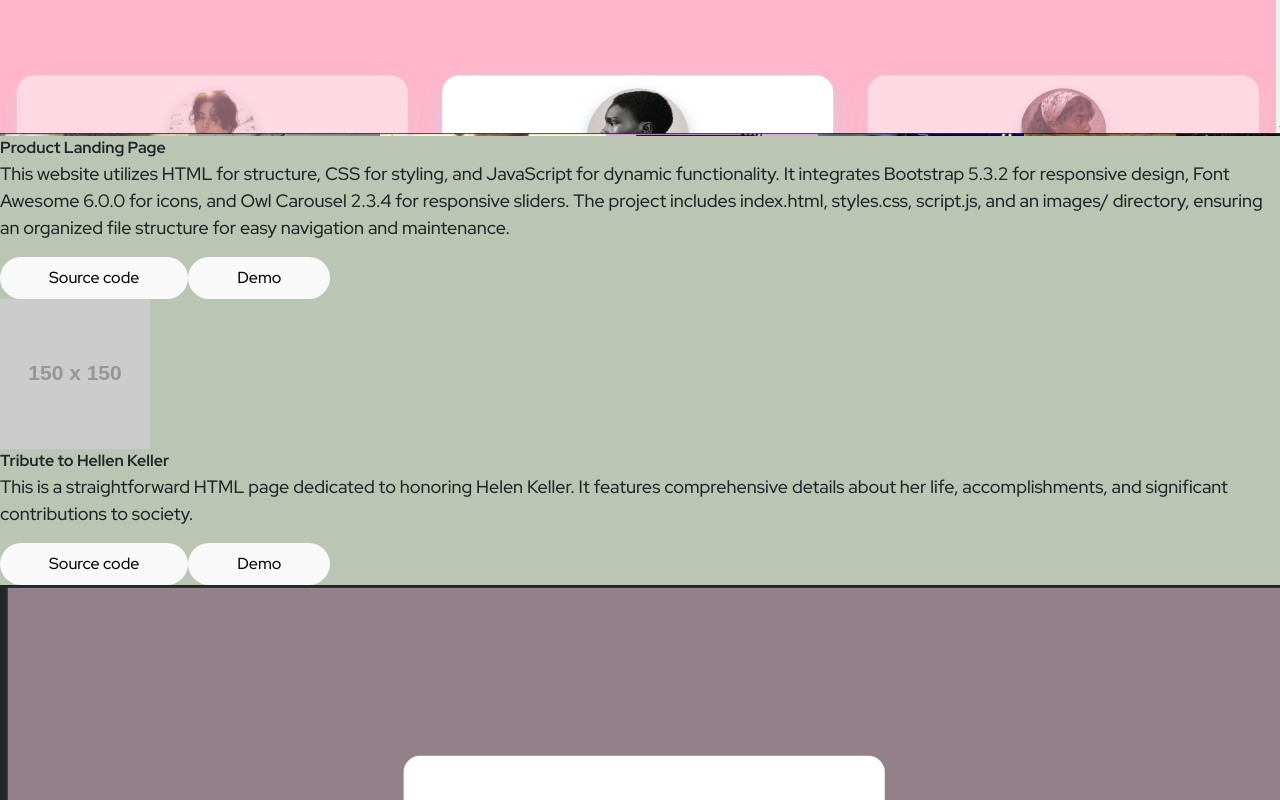
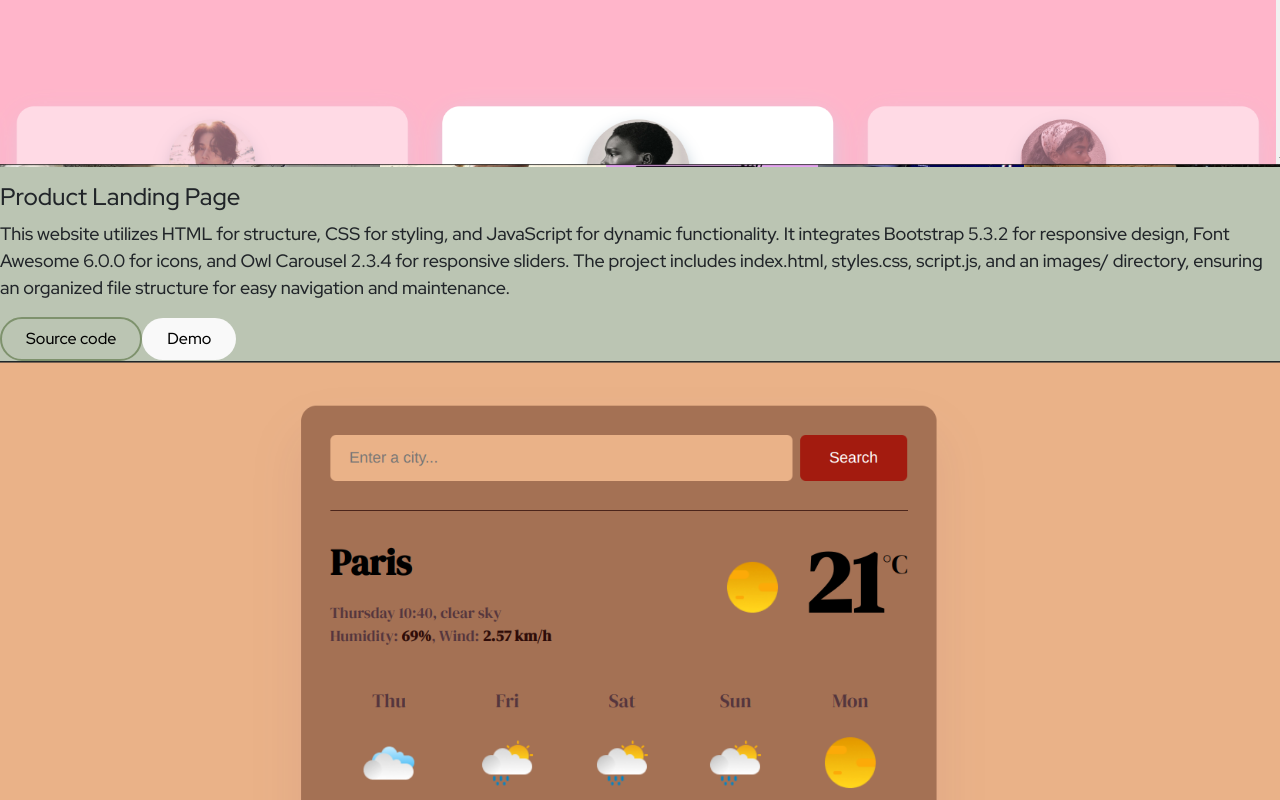
Before and after one commit to TracyK10/portfolio-website, a React (Vite) app: page /projects in a window 1280 px wide. Shown: the part 1260-2060 px from the top of the page. Built offline with nearby package versions, Linux system fonts and the light colour scheme.

Commit message:
Added project links

```diff
--- a/src/pages/About.jsx
+++ b/src/pages/About.jsx
@@ -15,7 +15,7 @@ function About() {
           <div className="text-4xl text-green-800 font-semibold mb-10">
             <Typewriter
               options={{
-                strings: "Hi again!",
+                strings: "> Hi again!",
                 autoStart: true,
                 loop: true,
               }}
--- a/src/pages/Projects.css
+++ b/src/pages/Projects.css
@@ -13,3 +13,8 @@
   display: inline-block;
   animation: blink 1s step-start infinite;
 }
+
+.project-button{
+  border: 2px solid #7e926d;
+  background-color: #bbc5b3;
+}
--- a/src/pages/Projects.jsx
+++ b/src/pages/Projects.jsx
@@ -3,6 +3,8 @@ import CoffeeShopPhoto from "../assets/coffee-shop.png";
 import LandingPagePhoto from "../assets/Landing-Page.png";
 import GamePhoto from "../assets/Dragon-game.png";
 import TemperatureConverterImage from "../assets/Temperature-converter.png";
+import WeatherAppImage from "../assets/weather-app.png"
+import RecipeAppImage from "../assets/recipe-app.png"
 
 function Projects() {
   const projectArray = [
@@ -11,6 +13,7 @@ function Projects() {
       description:
         "This is a simple website for a coffee shop that displays a menu of hot coffee drinks, allows users to search for specific drinks, and provides a feedback form for customers. The website is built using HTML, CSS, and JavaScript, and it utilizes the Bootstrap framework for styling and responsiveness.",
       image: CoffeeShopPhoto,
+      demo: "https://cafe-shop-one.vercel.app/",
       link: "https://github.com/TracyK10/cafe-shop",
     },
     {
@@ -18,20 +21,23 @@ function Projects() {
       description:
         "This website utilizes HTML for structure, CSS for styling, and JavaScript for dynamic functionality. It integrates Bootstrap 5.3.2 for responsive design, Font Awesome 6.0.0 for icons, and Owl Carousel 2.3.4 for responsive sliders. The project includes index.html, styles.css, script.js, and an images/ directory, ensuring an organized file structure for easy navigation and maintenance.",
       image: LandingPagePhoto,
+      demo: "https://purrfect-rouge.vercel.app/",
       link: "https://github.com/TracyK10/OIBSIP/tree/main/purrrfect-landing-page",
     },
     {
-      title: "Tribute to Hellen Keller",
+      title: "SheCodes Weather App",
       description:
-        "This is a straightforward HTML page dedicated to honoring Helen Keller. It features comprehensive details about her life, accomplishments, and significant contributions to society.",
-      image: "https://via.placeholder.com/150",
-      link: "https://github.com/TracyK10/OIBSIP/tree/main/tribute%20page",
+        "My SheCodes weather app provides real-time weather updates and forecasts for any location, letting users search by city or use their current location, all with a responsive design.",
+      image: WeatherAppImage,
+      demo: "https://tracy-karanja-weather-app.netlify.app/",
+      link: "https://github.com/TracyK10/weather-app",
     },
     {
       title: "Temperature converter",
       description:
         "A simple temperature converter web application where users can input a temperature value in either Celsius, Fahrenheit, or Kelvin, and convert it to the other two temperature units.",
       image: TemperatureConverterImage,
+      demo: "https://temp-converter-delta.vercel.app/",
       link: "https://github.com/TracyK10/OIBSIP/tree/main/temperature-converter",
     },
     {
@@ -39,14 +45,16 @@ function Projects() {
       description:
         "Dragon Repeller RPG is a text-based HTML, CSS and JavaScript game where players defeat a menacing dragon, navigate locations, and manage stats, weapons, and inventory. Explore, battle monsters, and make strategic decisions.",
       image: GamePhoto,
+      demo: "https://tracyk10.github.io/role-playing-game/",
       link: "https://github.com/TracyK10/role-playing-game",
     },
     {
-      title: "Personal Portfolio",
+      title: "AI Recipe Generator",
       description:
-        "This is a portfolio website built using React, enhanced with styling from both Tailwind CSS and Bootstrap 5. It showcases a collection of projects and personal information, offering a visually appealing and responsive design that highlights skills and accomplishments effectively.",
-      image: "https://via.placeholder.com/150",
-      link: "https://www.google.com",
+        "This project is an AI-powered recipe generator that creates easy-to-follow recipes based on user instructions. The application is built with modern web technologies and leverages an AI API to generate the recipes.",
+      image: RecipeAppImage,
+      demo: "https://tracy-karanja-recipe-generator.netlify.app/",
+      link: "https://github.com/TracyK10/recipe-generator",
     },
   ];
 
@@ -61,18 +69,18 @@ function Projects() {
             <img
               src={project.image}
               alt={project.title}
-              className="w-full md:w-4/5"
+              className="w-full md:w-4/5 rounded-lg"
             />
-            <strong>{project.title}</strong>
+            <h4 className="mt-3">{project.title}</h4>
             <p>{project.description}</p>
             <div className="flex space-x-3">
               <a href={project.link}>
-                <button className="py-2 px-5 rounded-2xl ease-in-out duration-200">
+                <button className="py-2 px-4 rounded-full ease-in-out duration-200 project-button">
                   Source code
                 </button>
               </a>
-              <a href={project.link}>
-                <button className="py-2 px-5 rounded-2xl ease-in-out duration-200">
+              <a href={project.demo}>
+                <button className="py-2 px-4 rounded-full ease-in-out duration-200">
                   Demo
                 </button>
               </a>
```
Also changed, not shown: src/assets/recipe-app.png (added), src/assets/weather-app.png (added).
